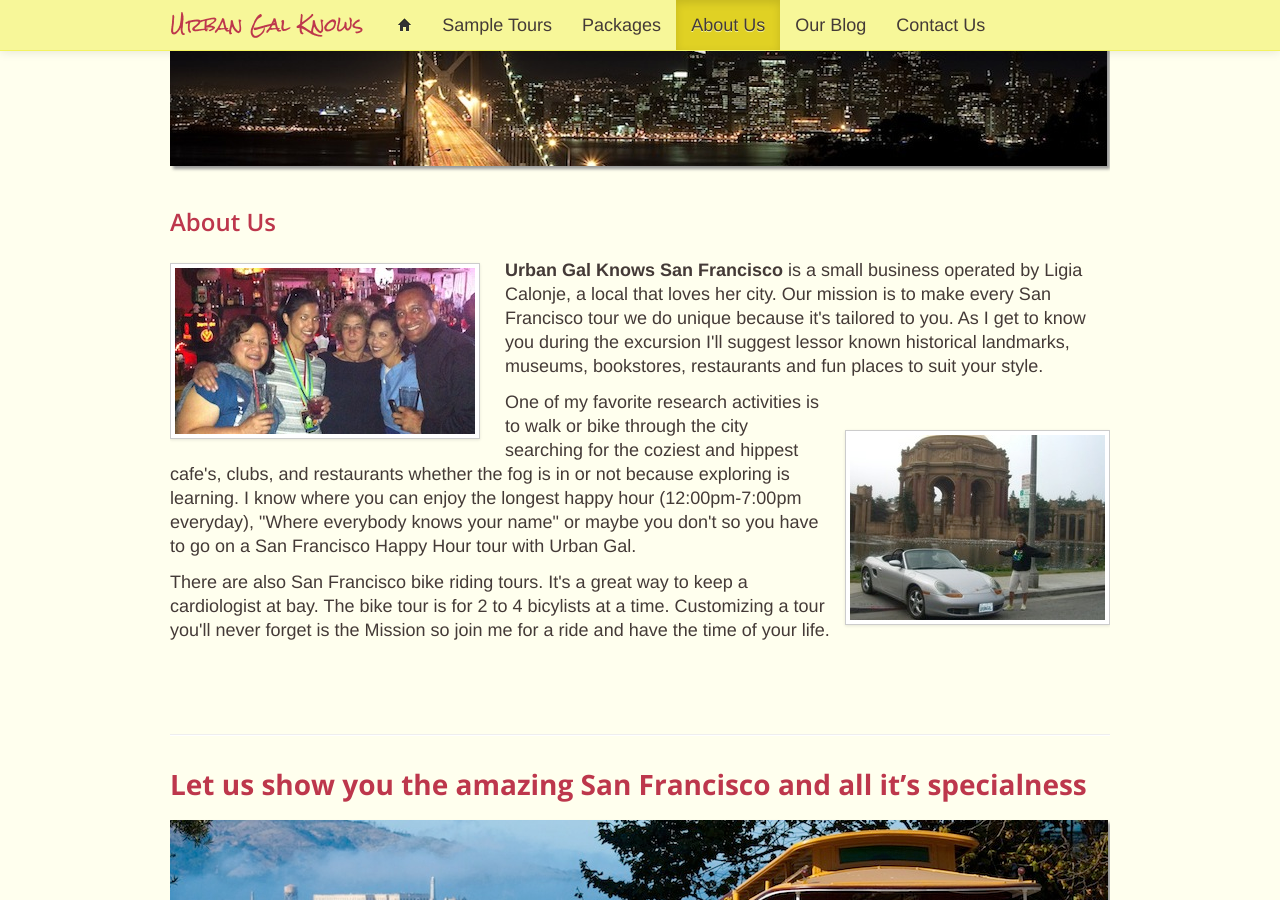
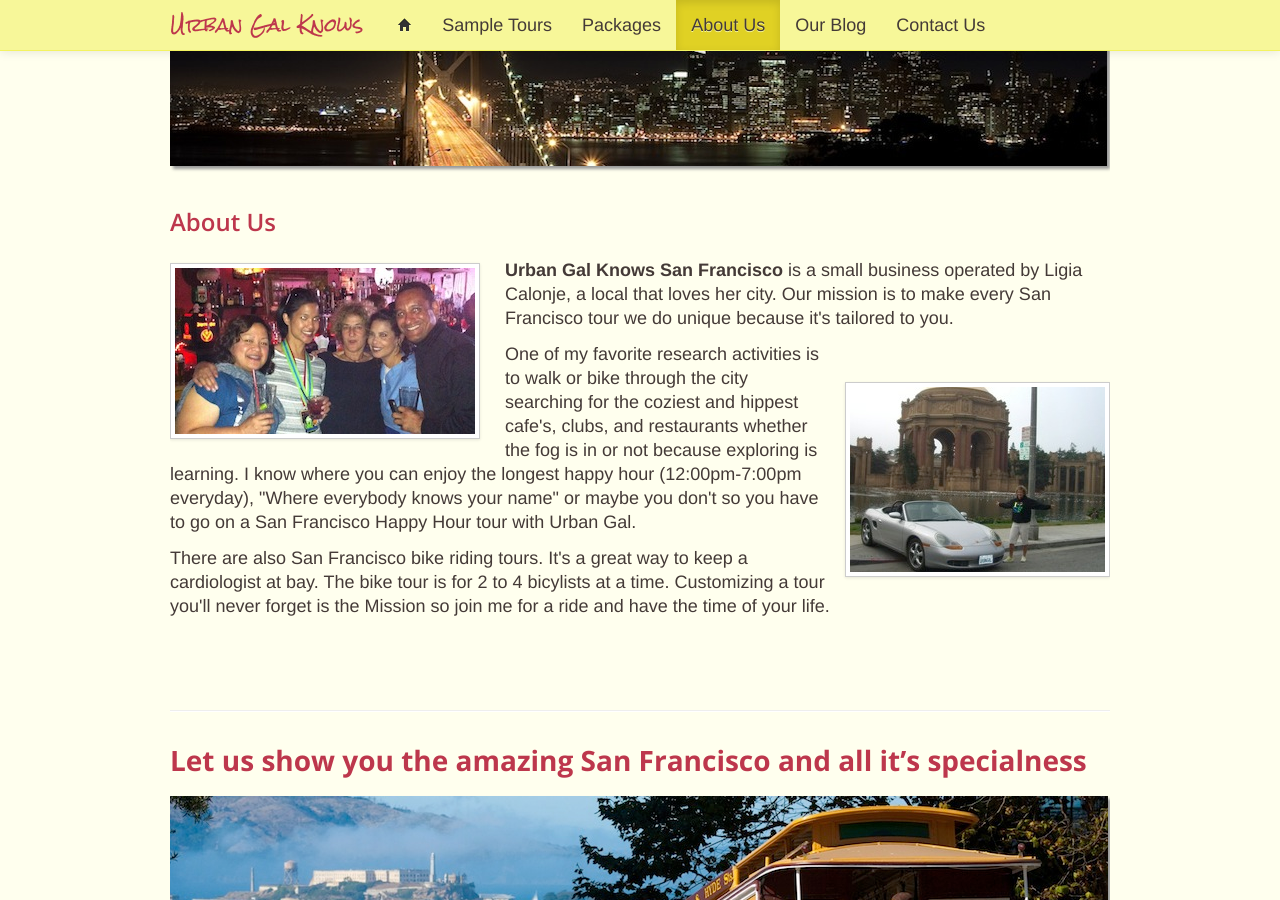
Before and after one commit to mwhitt/urbangalknows.com, a Jekyll site: the page built from index.html, in a window 1280 px wide and 900 px high, scrolled down 5064 px. Built offline with Jekyll 4.4.1, drawn with Linux system fonts in a browser that asks for light colours; nearby versions of some CDN libraries.

Commit message:
Update _includes/about_us.html

```diff
--- a/_includes/about_us.html
+++ b/_includes/about_us.html
@@ -10,7 +10,7 @@
   </div>
 
   <p>
-    <strong>Urban Gal Knows San Francisco</strong> is a small business operated by Ligia Calonje, a local that loves her city. Our mission is to make every San Francisco tour we do unique because it's tailored to you. As I get to know you during the excursion I'll suggest lessor known historical landmarks, museums, bookstores, restaurants and fun places to suit your style.
+    <strong>Urban Gal Knows San Francisco</strong> is a small business operated by Ligia Calonje, a local that loves her city. Our mission is to make every San Francisco tour we do unique because it's tailored to you.
   </p>
 
   <div class="pull-right" style="padding-left:15px;margin-top:40px">
```
